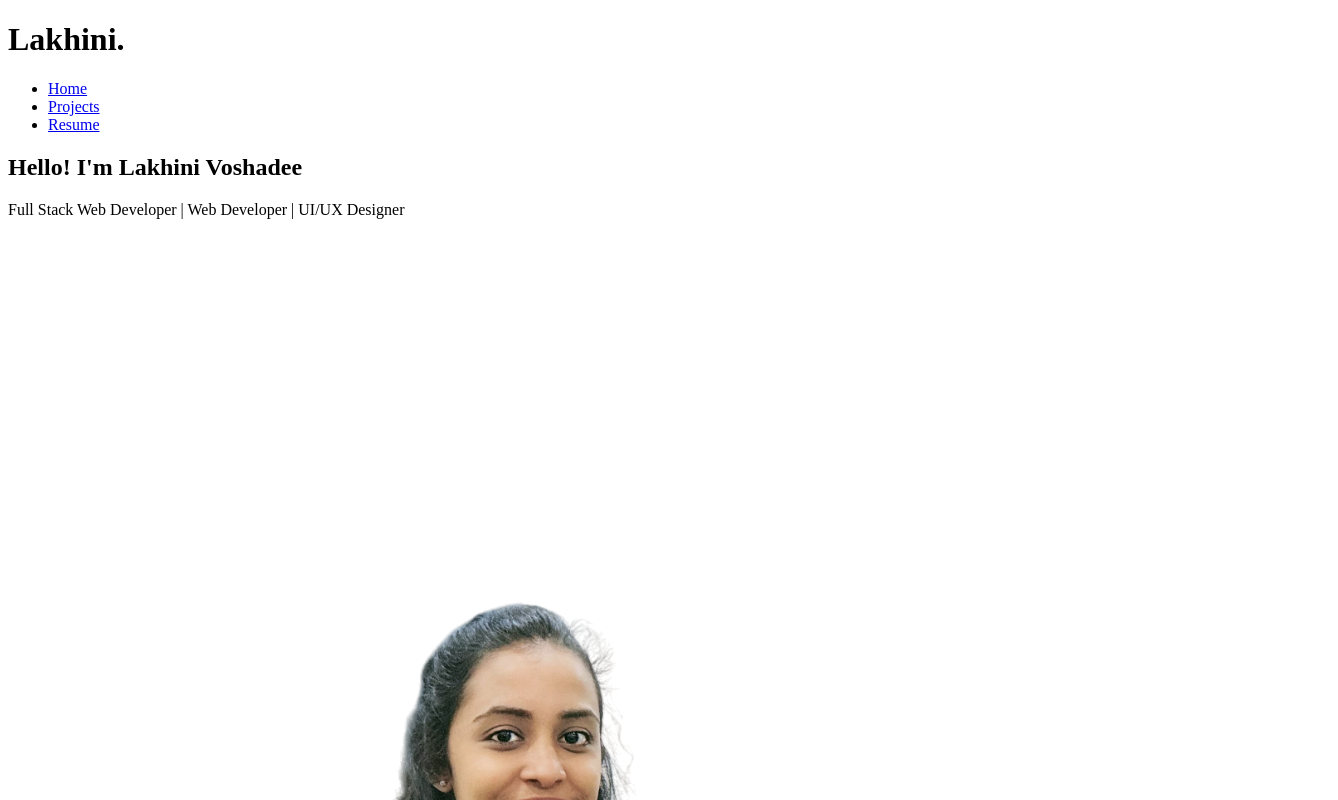
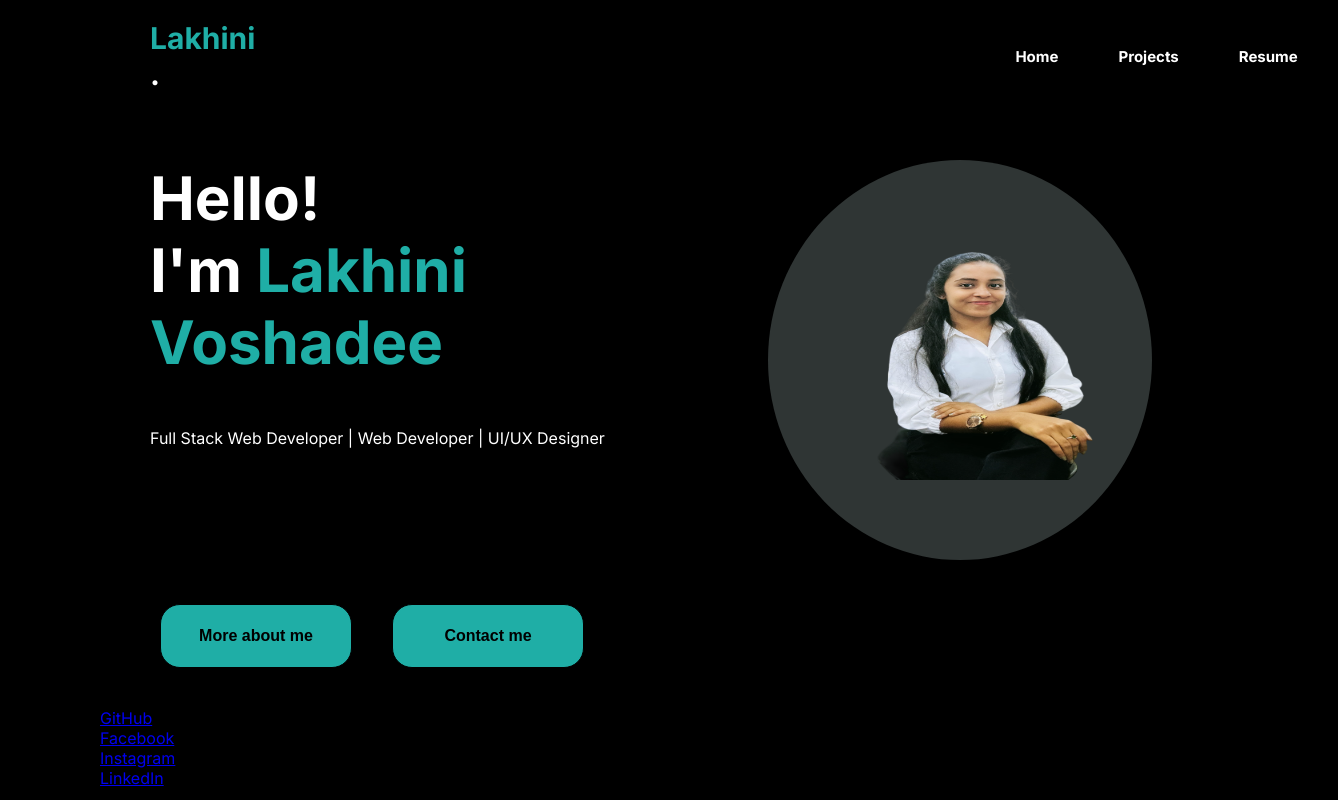
Before and after one commit to LakhiniVoshadee/My-Portfolio, a plain HTML site: page index.html in a window 1280 px wide. Shown: the top 800 px of the page, 1338 px wide, since content can reach past the window. Drawn offline with Linux system fonts and the light colour scheme.

Commit message:
added css to home page

```diff
--- /dev/null
+++ b/css/index.css
@@ -0,0 +1,121 @@
+body {
+  background-color: black;
+  margin: 0px 100px;
+  font-family: "Inter", sans-serif;
+}
+
+header {
+  width: 100%;
+  height: 14vh;
+  background-color: rgb(0, 0, 0);
+  position: sticky;
+  top: 0;
+  left: 0;
+  display: flex;
+  justify-content: space-between;
+  align-items: center;
+  font-size: 15px;
+  font-weight: bold;
+}
+
+span {
+  color: white;
+}
+
+.logo-heading {
+  color: #1faea6;
+  padding-left: 50px;
+}
+
+.nav-heading nav ul {
+  display: flex;
+  list-style: none;
+}
+
+.nav-heading nav ul li {
+  margin-left: 20px;
+  margin-right: 40px;
+}
+
+.nav-heading nav ul li a {
+  justify-content: end;
+  text-decoration: none;
+  color: white;
+}
+
+.nav-heading nav ul li a:hover {
+  color: gray;
+}
+.nav-heading nav {
+  margin-left: 700px;
+}
+
+.theme-icon {
+  width: 40px;
+  height: 40px;
+  background-color: rgb(51, 49, 49);
+  border-radius: 100%;
+}
+
+.theme-icon:hover {
+  background-color: gray;
+}
+
+#salutaion {
+  color: white;
+  font-size: 2.5rem;
+  padding-left: 50px;
+}
+
+#salutaion span {
+  color: #1faea6;
+}
+
+#salutaion p {
+  font-size: 1rem;
+}
+
+#profile-pic {
+  width: 30vw;
+  height: 50vh;
+  background-color: #2f3534;
+  border-radius: 100%;
+  position: absolute;
+  left: 60%;
+  top: 20%;
+}
+
+#profile-pic img {
+  width: 30vw;
+  height: 40vh;
+}
+
+.home-btns {
+  display: flex;
+  justify-content: start;
+  padding-top: 100px;
+  padding-left: 40px;
+}
+
+.home-btns button {
+  width: 15vw;
+  height: 8vh;
+  border: 1px solid black;
+  border-radius: 20px;
+  background-color: #1faea6;
+  justify-content: space-between;
+  margin-left: 20px;
+  margin-right: 20px;
+}
+
+.home-btns button a {
+  text-decoration: none;
+  list-style: none;
+  color: black;
+  font-size: 1rem;
+  font-weight: bold;
+}
+
+.home-btns button:hover {
+  background-color: gray;
+}
--- a/index.html
+++ b/index.html
@@ -8,6 +8,13 @@
     <meta name="keywords" content="java,html,css" />
     <meta name="author" content="Lakhini" />
     <title>My Portfolio</title>
+    <link rel="stylesheet" href="/css/index.css" />
+    <link rel="preconnect" href="https://fonts.googleapis.com" />
+    <link rel="preconnect" href="https://fonts.gstatic.com" crossorigin />
+    <link
+      href="https://fonts.googleapis.com/css2?family=Inter:ital,opsz,wght@0,14..32,100..900;1,14..32,100..900&display=swap"
+      rel="stylesheet"
+    />
   </head>
 
   <!-- Main Root -->
@@ -15,7 +22,10 @@
     <!-- Sectioning Root -->
 
     <header>
-      <h1>Lakhini.</h1>
+      <div class="logo-heading">
+        <h1>Lakhini <span>.</span></h1>
+      </div>
+      <div class="nav-heading">
         <nav>
           <ul>
             <li><a href="#home">Home</a></li>
@@ -23,29 +33,48 @@
             <li><a href="#resume">Resume</a></li>
           </ul>
         </nav>
+      </div>
+
+      <div class="theme-icon">
+        <i class="fa-solid fa-moon" style="color: #ffffff"></i>
+      </div>
     </header>
 
     <!-- Content Sectioning -->
     <main>
       <!-- =========================================== Home ======================================================= -->
       <section id="home">
-        <h2>Hello! I'm Lakhini Voshadee</h2>
+        <div id="salutaion">
+          <h2>
+            Hello! <br />I'm
+            <span
+              >Lakhini <br />
+              Voshadee</span
+            >
+          </h2>
           <p>Full Stack Web Developer | Web Developer | UI/UX Designer</p>
-
+        </div>
         <!-- Image and Multimedia -->
+        <div id="profile-pic">
           <img
             src="assets/images/IMG-20240306-WA0049-Photoroom (1).png"
             alt="Lakhini"
           />
+        </div>
         <br />
         <br />
+        <div class="home-btns">
           <button><a href="#about">More about me</a></button>
 
           <button><a href="#contact">Contact me</a></button>
+        </div>
         <br />
         <br />
         <!-- Embeded Content -->
-        <a href="https://github.com/LakhiniVoshadee" target="_blank">GitHub</a>
+        <div class="social-media">
+          <a href="https://github.com/LakhiniVoshadee" target="_blank"
+            >GitHub</a
+          >
           <br />
           <a
             href="https://www.facebook.com/profile.php?id=100090009402395"
@@ -57,9 +86,12 @@
             >Instagram</a
           >
           <br />
-        <a href="https://www.linkedin.com/in/lakhini-voshadee/" target="_blank"
+          <a
+            href="https://www.linkedin.com/in/lakhini-voshadee/"
+            target="_blank"
             >LinkedIn</a
           >
+        </div>
 
         <br />
       </section>
```
Lines whose indentation alone changed are shown as unchanged.
